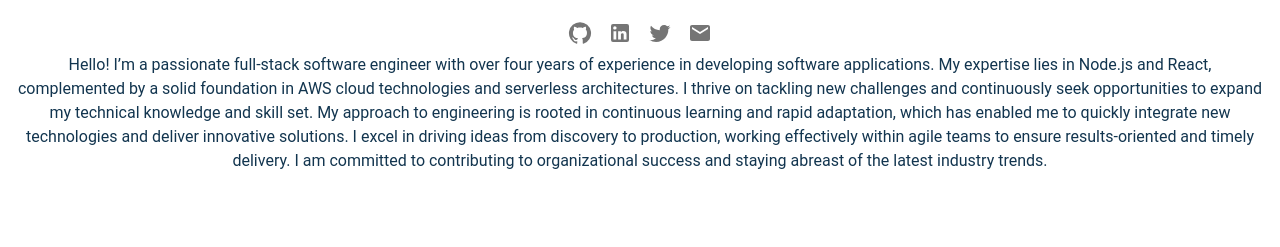
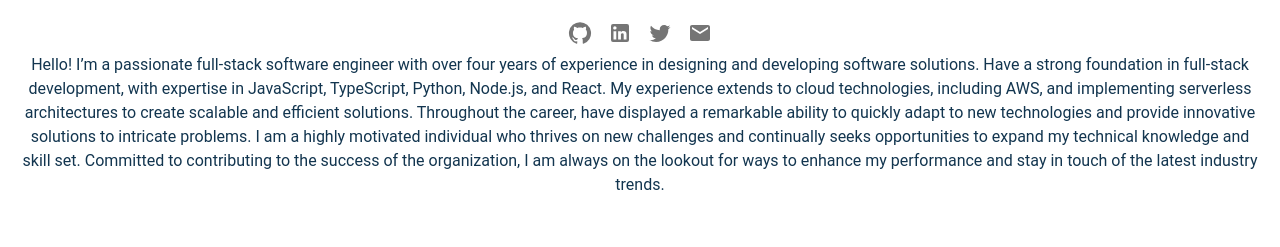
Before and after one commit to mfmafkar/mfmafkar.github.io, a React (Vite) app: page / in a window 1280 px wide. Shown: the part 440-687 px from the top of the page. Built offline with nearby package versions, Linux system fonts and the light colour scheme.

Commit message:
fix: update tenure duration and enhance profile description for clarity

```diff
--- a/src/components/Home.tsx
+++ b/src/components/Home.tsx
@@ -91,7 +91,7 @@ const Home = () => {
     {
       company: 'Wiley',
       role: 'Software Engineer',
-      tenure: 'July 2021 to Present (3 years and 5 months)',
+      tenure: 'July 2021 to Present (3 years and 7 months)',
       description:
         'Wiley is a multinational publishing company that produces books, journals, and other materials in a variety of fields, and provides online education services and digital solutions for individuals and organizations.',
       technologies: [
--- a/src/components/Profile.tsx
+++ b/src/components/Profile.tsx
@@ -34,17 +34,18 @@ const Profile = () => {
 
       <Typography variant="body1" paragraph align="center">
         Hello! I’m a passionate full-stack software engineer with over four
-        years of experience in developing software applications. My expertise
-        lies in Node.js and React, complemented by a solid foundation in AWS
-        cloud technologies and serverless architectures. I thrive on tackling
-        new challenges and continuously seek opportunities to expand my
-        technical knowledge and skill set. My approach to engineering is rooted
-        in continuous learning and rapid adaptation, which has enabled me to
-        quickly integrate new technologies and deliver innovative solutions. I
-        excel in driving ideas from discovery to production, working effectively
-        within agile teams to ensure results-oriented and timely delivery. I am
-        committed to contributing to organizational success and staying abreast
-        of the latest industry trends.
+        years of experience in designing and developing software solutions. Have
+        a strong foundation in full-stack development, with expertise in
+        JavaScript, TypeScript, Python, Node.js, and React. My experience
+        extends to cloud technologies, including AWS, and implementing
+        serverless architectures to create scalable and efficient solutions.
+        Throughout the career, have displayed a remarkable ability to quickly
+        adapt to new technologies and provide innovative solutions to intricate
+        problems. I am a highly motivated individual who thrives on new
+        challenges and continually seeks opportunities to expand my technical
+        knowledge and skill set. Committed to contributing to the success of the
+        organization, I am always on the lookout for ways to enhance my
+        performance and stay in touch of the latest industry trends.
       </Typography>
     </Grid>
   );
```
